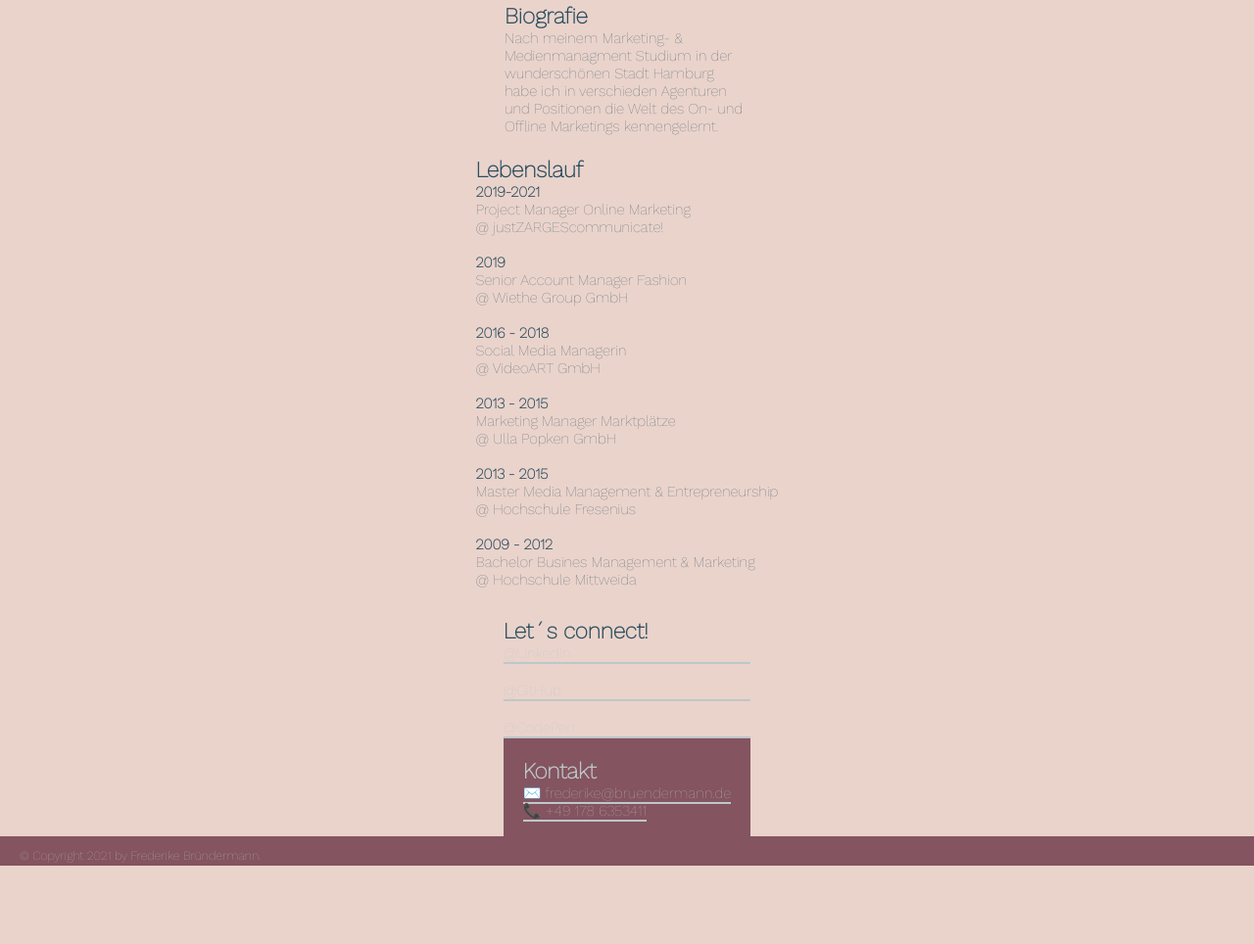
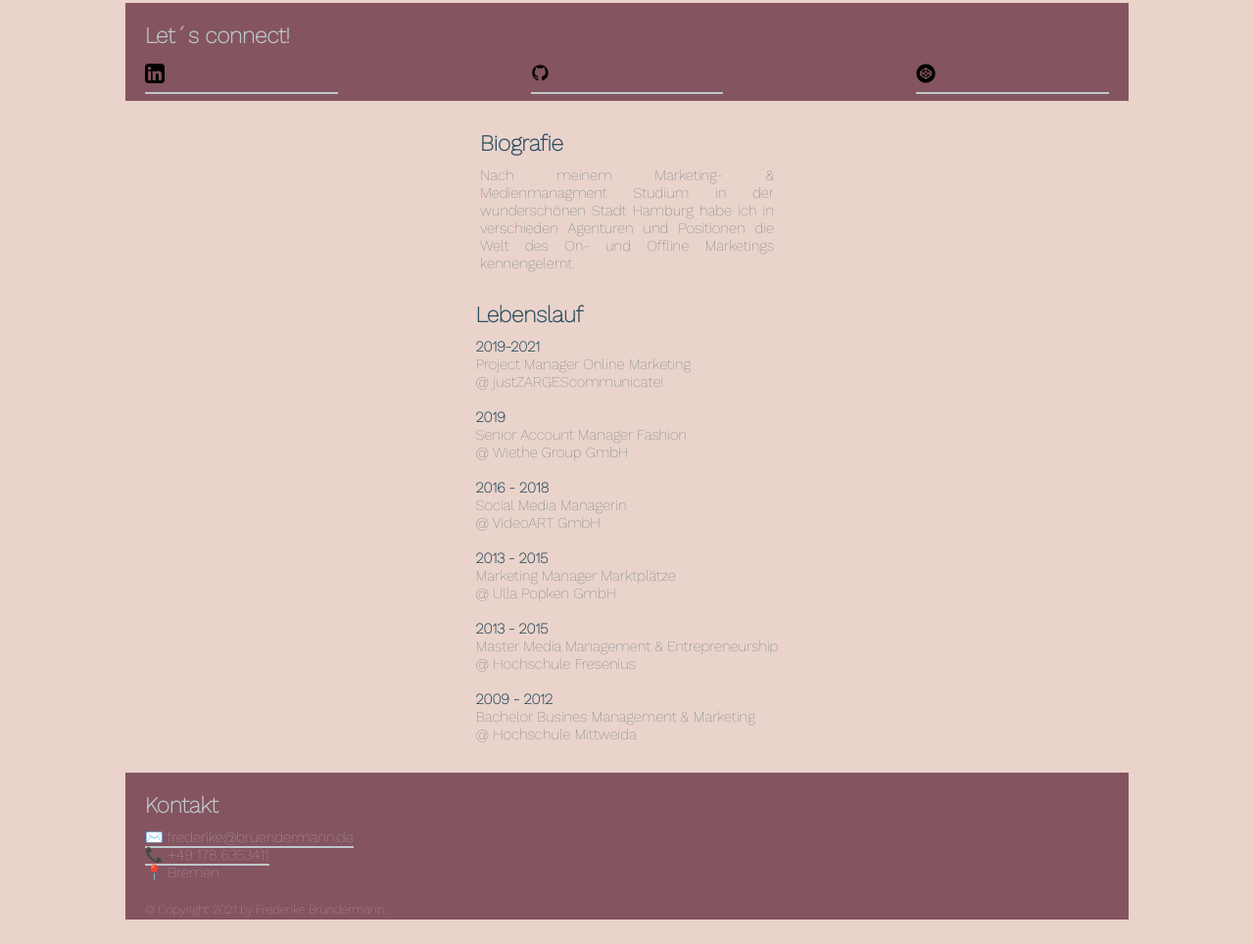
Before and after one commit to frederikebruendermann/personal-website, a plain HTML site: page index.html in a window 1280 px wide. Shown: the part 1085-2049 px from the top of the page at 98% size. After the commit the page ends 2024 px from the top, so only its background shows below. Drawn offline with nearby package versions, Linux system fonts and the light colour scheme.

Commit message:
Add Social Logos and Update Structure Bio

```diff
--- a/index.html
+++ b/index.html
@@ -21,8 +21,8 @@
 
     <main>
       <picture>
-            <source media="(max-width: 599px)" srcset="/images/frederikeamSchreibtisch.jpg"/>
-            <source media="(min-width 600px)" srcset="/images/frederikemeer.jpg"/>
+            <source media="(max-width: 599px)" src="/images/frederikeamSchreibtisch.jpg"/>
+            <source media="(min-width 600px)" src="/images/frederikemeer.jpg"/>
             <img src="/images/frederikemeer.jpg" alt=""/>
       </picture>
 
@@ -48,7 +48,16 @@
       </section>
     </div>
 
-      <section id="bio">
+    <section class="social">
+        <h2>Let´s connect!</h2>
+        <div class="social-box">
+            <a href="https://www.linkedin.com/in/frederikebründermann/"><img class="logo" src="/images/linkedin-logo.png" alt="@ linkedin" rel="noopener noreferrer" target="_blank"/></a><br />
+            <a href="https://github.com/frederikebruendermann"><img class="logo" src="/images/github-logo.png" alt="@ github" rel="noopener noreferrer" target="_blank"/> </a><br />
+            <a href="https://codepen.io/FrederikeB"><img class="logo" src="/images/codepen-logo.png" alt="@ codepen" rel="noopener noreferrer" target="_blank"/></a>
+        </div>
+    </section>
+
+      <section class="bio">
         <h2>Biografie</h2>
         <p>
           Nach meinem Marketing- & Medienmanagment Studium in der wunderschönen Stadt Hamburg habe ich in verschieden Agenturen und Positionen die Welt des On- und Offline Marketings kennengelernt.
@@ -84,22 +93,14 @@
             </dl>
       </section>
 
-    <div class="container"
-        <section class="social">
-            <h2>Let´s connect!</h2>
-            <a href="https://www.linkedin.com/in/frederikebründermann/" rel="noopener noreferrer">@LinkedIn</a
-            ><br />
-            <a href="https://github.com/frederikebruendermann" rel="noopener noreferrer">@GitHub</a><br />
-            <a href="https://codepen.io/FrederikeB" rel="noopener noreferrer">@CodePen</a>
-        </section>
-
         <section class="kontakt">
             <h2>Kontakt</h2>
             <a href="mailto:frederike@bruendermann.de">✉️ frederike@bruendermann.de</a>
             <br />
-            <a href="tel:+491786353411">📞 +49 178 6353411</a>
-        </div>
-    </div>
+            <a href="tel:+491786353411">📞 +49 178 6353411</a><br>
+            📍 Bremen
+        </section>
+
     </main>
   </body>
 
--- a/styles.css
+++ b/styles.css
@@ -20,11 +20,11 @@ body {
   font-family: 'Work Sans', sans-serif;
   color: var(--quarternary);
   font-size: 15px;
-  margin: 0;
+  margin: 0 10%;
 }
 
 header {
-  height: 100px;
+  height: 80px;
   width: 100%;
   display: flex;
   gap: 15px;
@@ -86,11 +86,7 @@ h1 {
 h2 {
   font-weight: bolder;
   font-size: 17pt;
-}
-
-p {
-  width: 250px;
-  height: 100px;
+  padding-bottom: 10px;
 }
 
 ul {
@@ -118,8 +114,13 @@ nav {
 .kontakt {
   padding: 20px 20px;
   background: var(--highlight);
-  height: 100px;
+  height: 120px;
   width: 100%;
+  color: var(--tertiary);
+}
+
+.kontakt h2 {
+  color: var(--tertiary);
 }
 
 .social {
@@ -129,19 +130,20 @@ nav {
   width: 100%;
 }
 
-.kontakt h2 {
-  color: #bdc7c9;
+.social h2 {
+  color: var(--tertiary);
 }
 
-.social {
-  padding: 20px 20px;
-  background: var(--highlight);
-  height: 100px;
-  width: 100%;
+.logo {
+  width: 20px;
+  height: auto;
+  text-decoration: none;
 }
 
-.container {
+.social-box {
   display: grid;
+  grid-template-columns: 1fr 1fr 1fr 1fr 1fr;
+  color: var(--tertiary);
 }
 
 dt {
@@ -159,3 +161,10 @@ dl.grid {
 .grid dd {
   width: calc(100% - 120px);
 }
+
+.bio {
+  display: grid;
+  width: 300px;
+  height: auto;
+  text-align: justify;
+}
```
Also changed, not shown: images/codepen-logo.png (added), images/github-logo.png (added), images/linkedin-logo.png (added).
